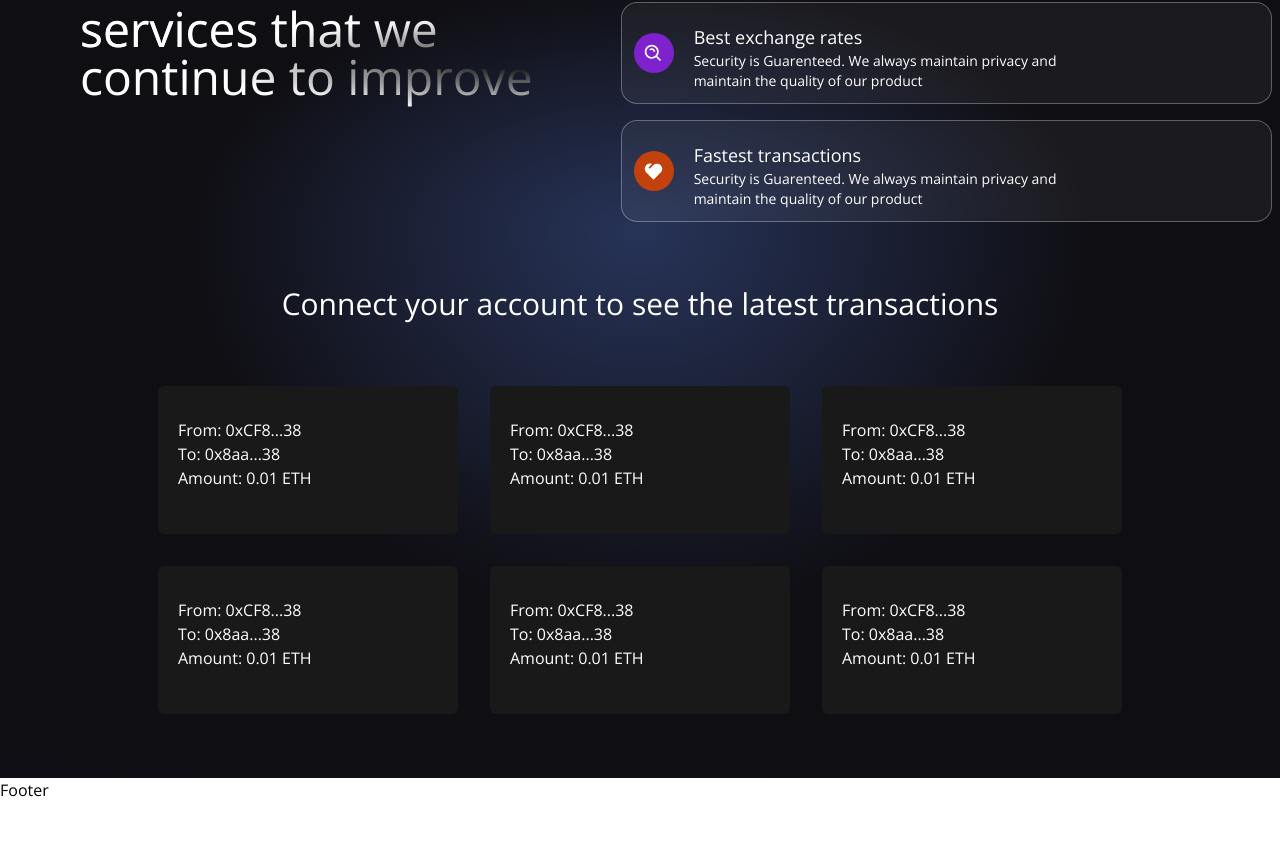
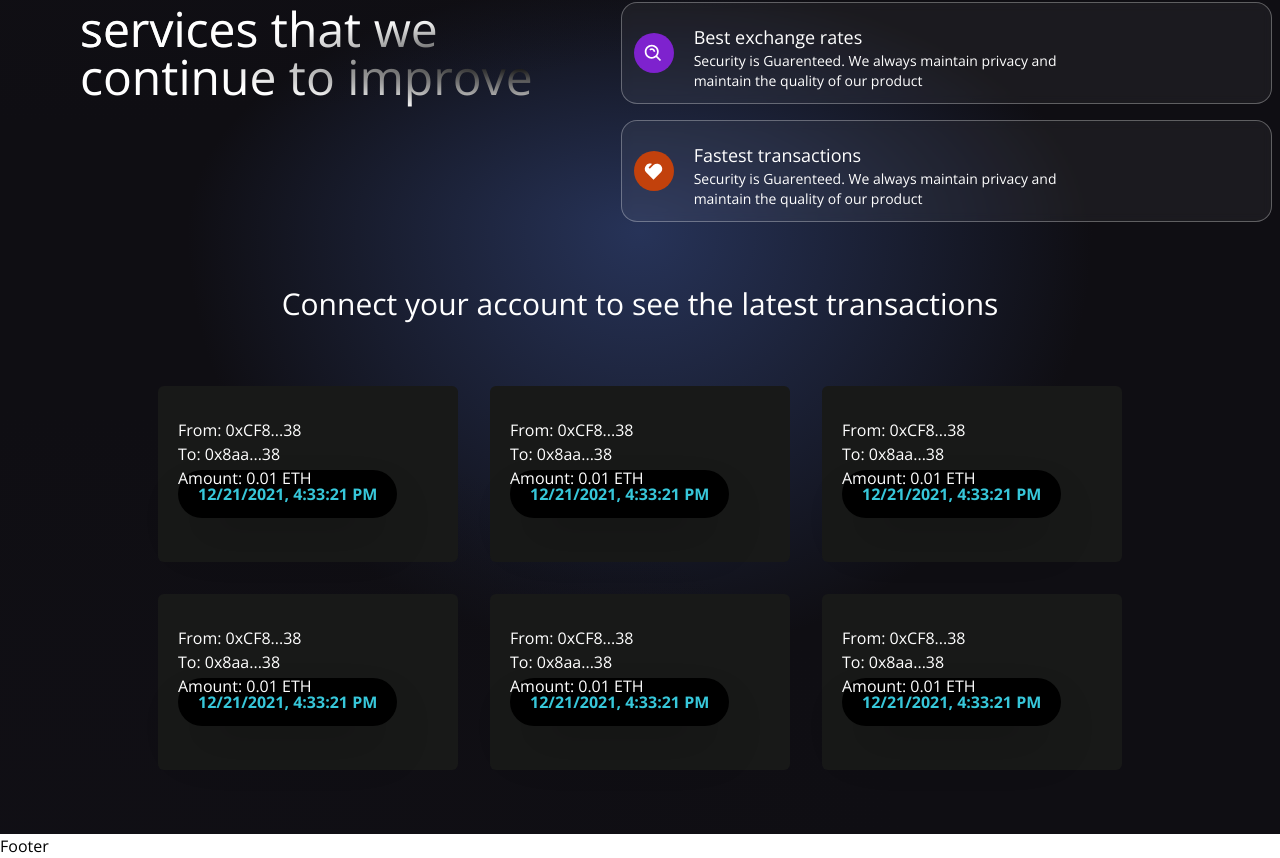
Before and after one commit to keshariamudit24/web3-project, a React (Vite) app in the folder first-web3-project/: page / in a window 1280 px wide. Shown: the part 906-1764 px from the top of the page. Before the commit the page ends 1708 px from the top, so only its background shows below. Built offline with nearby package versions, Linux system fonts and the light colour scheme.

Commit message:
latest transactions ongoing

```diff
--- a/first-web3-project/src/components/Transactions.jsx
+++ b/first-web3-project/src/components/Transactions.jsx
@@ -3,7 +3,7 @@ import { TransactionContext} from '../context/TransactionContext';
 import  dummyData  from '../utils/dummyData.js';
 import { shortenAddress } from '../utils/shortenAddress.js';
 
-const TransactionCard = ({ addressTo, addressFrom, timeStamp, message, keyword, amount, url }) => {
+const TransactionCard = ({ addressTo, addressFrom, timestamp, message, keyword, amount, url }) => {
     return (
         <div className='bg-[#181918] m-4 flex flex-1
             2xl:min-w-[450px]
@@ -23,6 +23,18 @@ const TransactionCard = ({ addressTo, addressFrom, timeStamp, message, keyword,
                     <p className='text-white text-base'>
                         Amount: {amount} ETH
                     </p>
+                    {message && (
+                        <>
+                            <br />
+                            <p className='text-white text-base'>Message : {message}</p>
+                        </>
+                    )}
+
+
+
+                    <div className='bg-black p-3 px-5 w-max rounded-3xl -mt-5 shadow-2xl'>
+                            <p className='text-[#37c7da] font-bold'>{timestamp}</p>
+                    </div>
                 </div>
             </div>
         </div>
--- /dev/null
+++ b/first-web3-project/src/hooks/useFetch.jsx
@@ -0,0 +1,15 @@
+import { useEffect, useState } from 'react'
+
+const API_KEY = import.meta.env.VITE_GIPHY_API;
+
+const useFetch = () => {
+    const [useGif , setUseGif] = useState("");
+
+    const fetchGifs = async () => {
+        try{
+            const response = await fetch(`https://api.giphy.com/v1/gifs/search?api_key=${API_KEY}&q=${keyword.split(" ").join("")}&limit=1`)
+        } catch(error){
+
+        }
+    }
+}
```
Also changed, not shown: 1 other file (tests, documents, lock files or other folders).
